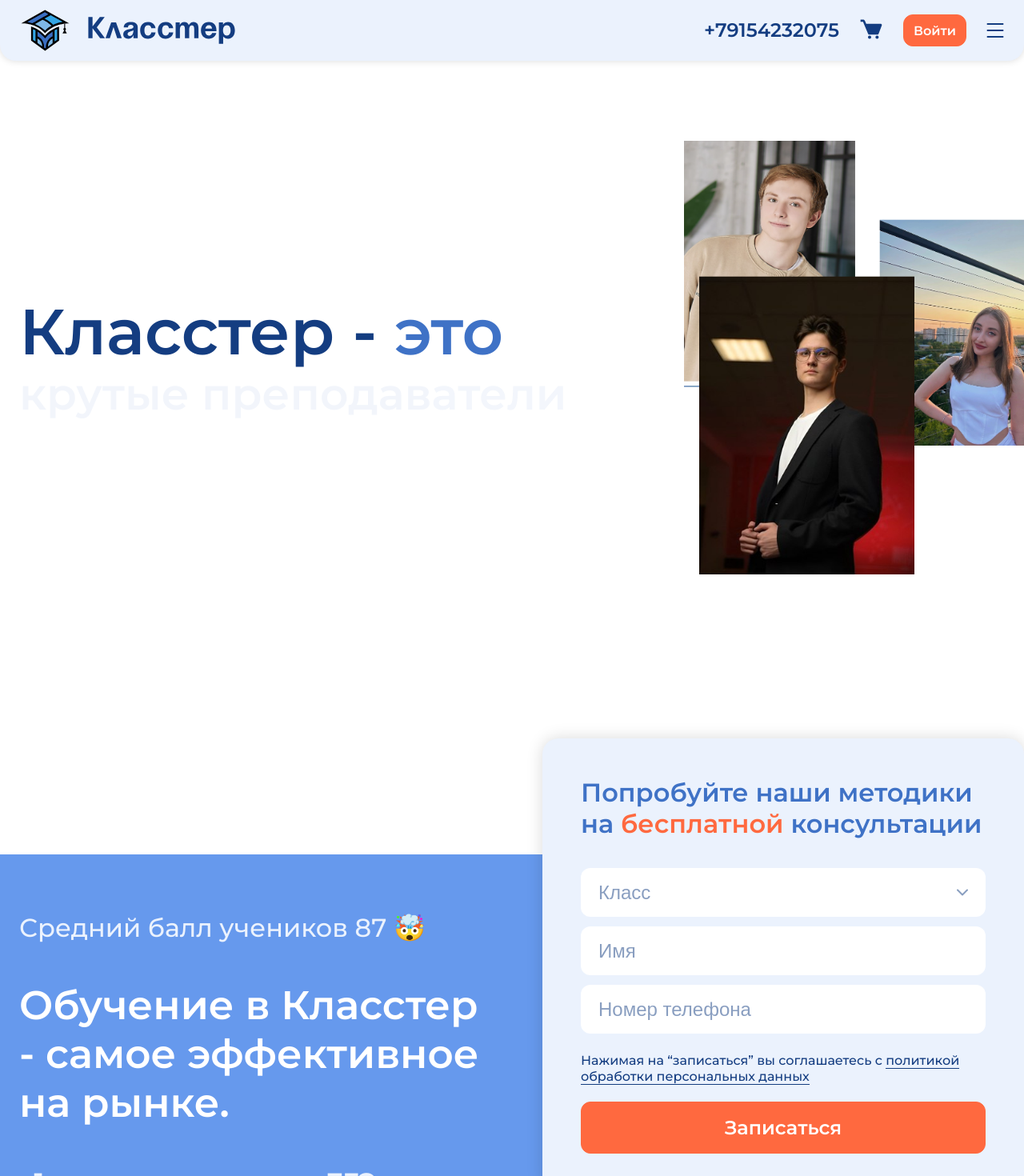
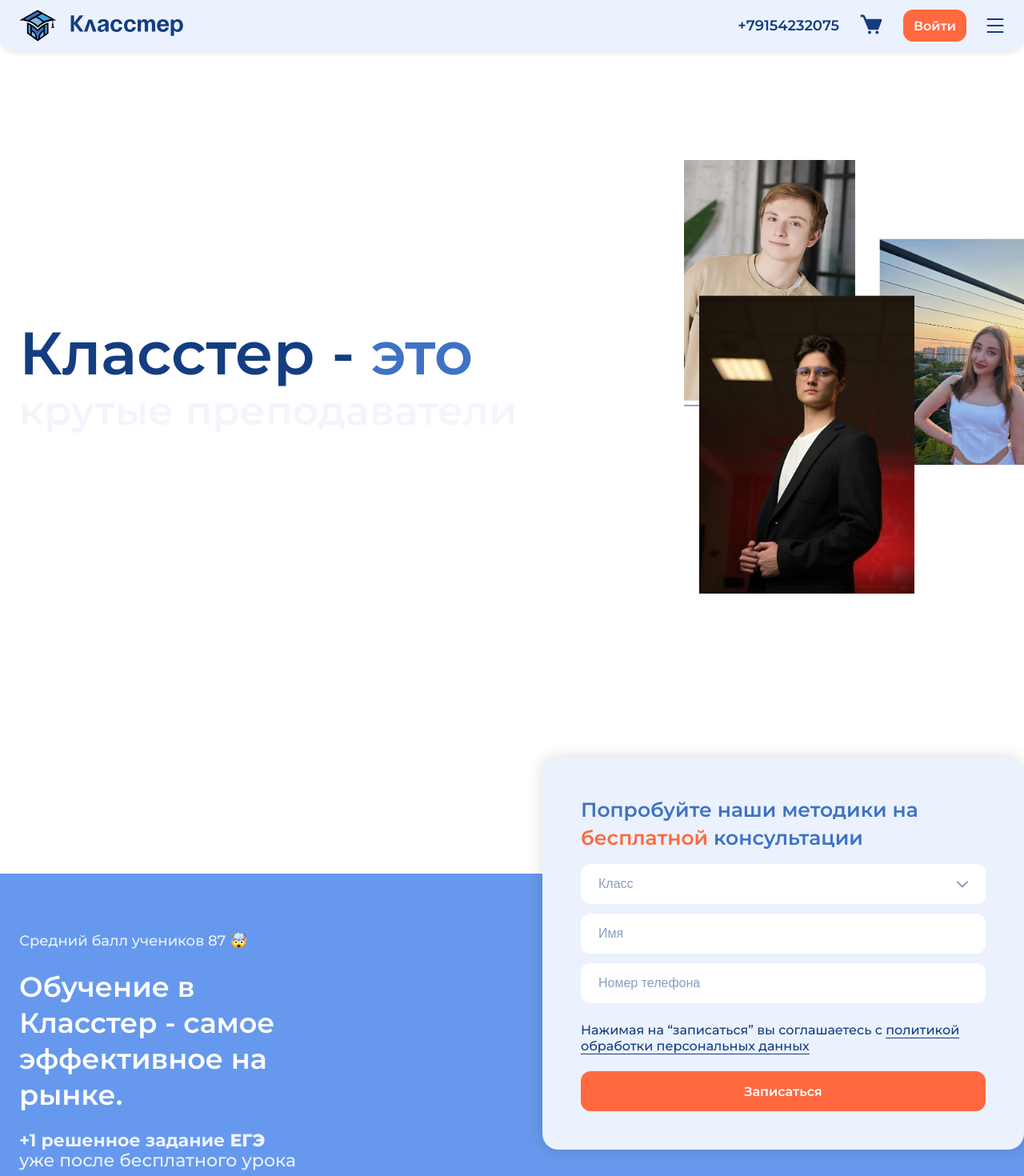
Before and after one commit to fayzullayevelmurod/Classer, a React (Vite) app: page / in a window 1280 px wide. Shown: the top 1470 px of the page at 80% size. Built offline with nearby package versions, Linux system fonts and the light colour scheme.

Commit message:
header fixed added

```diff
--- a/src/components/Button/buttons.scss
+++ b/src/components/Button/buttons.scss
@@ -5,10 +5,10 @@
 	border: 1px solid #FF693F;
 	transition: all .2s linear;
 	font-family: 'Montserrat', sans-serif;
-	font-size: 24px;
+	font-size: 16px;
 	font-weight: 600;
 	color: #fff;
-	height: 65px;
+	height: 50px;
 	display: flex;
 	align-items: center;
 	justify-content: center;
--- a/src/components/Header/Header.scss
+++ b/src/components/Header/Header.scss
@@ -1,4 +1,11 @@
 header {
+	position: fixed;
+	width: 100%;
+	top: 0;
+	left: 50%;
+	transform: translateX(-50%);
+	z-index: 1000;
+
 	.menu-bars {
 		display: none;
 		width: 24px;
@@ -25,8 +32,8 @@ header {
 	}
 
 	.header-logo {
-		width: 272px;
-		height: 52px;
+		width: 205px;
+		height: 40px;
 
 		img {
 			width: 100%;
@@ -35,7 +42,7 @@ header {
 	}
 
 	.orange-btn {
-		height: 57px;
+		height: 45px;
 	}
 
 	.nav-list {
@@ -44,9 +51,9 @@ header {
 	}
 
 	.nav-link {
-		font-size: 24px;
+		font-size: 16px;
+		line-height: 17px;
 		font-weight: 600;
-		line-height: 29.26px;
 		color: #143D81;
 		transition: all .2s linear;
 
@@ -61,9 +68,9 @@ header {
 		gap: 24px;
 
 		.tel {
-			font-size: 24px;
+			font-size: 18px;
 			font-weight: 600;
-			line-height: 29.26px;
+			line-height: 25px;
 			color: #143D81;
 			transition: all .2s linear;
 
@@ -110,9 +117,10 @@ header {
 			padding: 24px;
 			height: 100%;
 			right: -100%;
-			top: 78px;
+			top: 55px;
 			width: 70%;
 			z-index: 200;
+			height: 100vh;
 			padding-top: 60px;
 			transition: all .2s linear;
 
@@ -166,10 +174,5 @@ header {
 		.nav-list {
 			gap: 12px;
 		}
-
-		.nav-link {
-			font-size: 16px;
-			line-height: 17px;
-		}
 	}
 }
--- a/src/components/HeroSection/HeroSection.scss
+++ b/src/components/HeroSection/HeroSection.scss
@@ -1,3 +1,7 @@
+main {
+	margin-top: 100px;
+}
+
 .intro {
 	padding-top: 100px;
 
@@ -44,9 +48,9 @@
 	}
 
 	&-title {
-		font-size: 100px;
+		font-size: 75px;
 		font-weight: 600;
-		line-height: 146.28px;
+		line-height: 85px;
 		color: #143D81;
 
 		span {
@@ -57,7 +61,8 @@
 	.animated-text {
 		color: #3F72C6;
 		font-weight: 600;
-		font-size: 65px;
+		font-size: 50px;
+		line-height: 60px;
 		white-space: nowrap;
 	}
 
@@ -65,7 +70,7 @@
 	.consultations {
 		margin-top: 350px;
 		background: #6699ED;
-		padding: 72px 0;
+		padding: 72px 0 120px 0;
 		color: #fff;
 
 		.container {
@@ -80,29 +85,30 @@
 		}
 
 		.students-score {
-			font-size: 32px;
+			font-size: 18px;
 			font-weight: 500;
-			line-height: 39.01px;
+			line-height: 25px;
 			color: #EBF2FD;
 		}
 
 		&-info__title {
-			font-size: 50px;
+			font-size: 35px;
 			font-weight: 600;
-			line-height: 60.95px;
-			padding: 48px 0;
+			line-height: 45px;
+			padding: 22px 0;
+			max-width: 60%;
 		}
 
 		.desc {
 			color: #EBF2FD;
-			font-size: 32px;
+			font-size: 22px;
 			font-weight: 500;
-			line-height: 39.01px;
+			line-height: 25px;
 
 			span {
-				font-size: 32px;
+				font-size: 22px;
 				font-weight: 700;
-				line-height: 39.01px;
+				line-height: 25px;
 			}
 
 			.bold {
@@ -122,11 +128,11 @@
 		}
 
 		&-form__title {
-			font-size: 32px;
+			font-size: 25px;
 			font-weight: 600;
-			line-height: 39.01px;
+			line-height: 35px;
 			color: #3F72C6;
-			padding-bottom: 36px;
+			padding-bottom: 15px;
 
 			span {
 				color: #FF693F;
@@ -189,9 +195,9 @@
 			.select-option {
 				cursor: pointer;
 				user-select: none;
-				font-size: 24px;
+				font-size: 16px;
 				font-weight: 500;
-				line-height: 29.26px;
+				line-height: 19px;
 				color: #143D81;
 			}
 		}
@@ -200,11 +206,6 @@
 
 // media
 @media screen and (max-width: 1650px) {
-	.intro-title {
-		font-size: 80px;
-		line-height: 90px;
-	}
-
 	.intro-content {
 		max-width: 684px;
 		min-width: 684px;
@@ -220,11 +221,6 @@
 		&.reviews-img {
 			width: 600px;
 		}
-	}
-
-	.intro .animated-text {
-		font-size: 55px;
-		line-height: 65px;
 	}
 }
 
@@ -271,16 +267,12 @@
 	}
 
 	.intro .consultations {
-		margin-bottom: 515px;
+		margin-bottom: 390px;
 		margin-top: 75px;
 	}
 
 	.intro .consultations-info {
 		max-width: 100%;
-	}
-
-	.intro .consultations-info__title {
-		padding: 24px 0;
 	}
 
 	.intro .consultations .desc {
@@ -371,4 +363,8 @@
 	.intro .intro-img__box {
 		height: 340px;
 	}
+
+	.intro {
+		padding-top: 50px;
+	}
 }
--- a/src/index.css
+++ b/src/index.css
@@ -75,12 +75,12 @@ body {
 }
 
 .form-control {
-	font-size: 24px;
+	font-size: 16px;
 	font-weight: 500;
-	line-height: 29.26px;
+	line-height: 19px;
 	color: #143D81;
 	padding: 22px;
-	height: 61px;
+	height: 50px;
 	border: none;
 	border-radius: 12px;
 	width: 100%;
@@ -125,4 +125,8 @@ body {
 		height: 43px;
 		font-size: 16px;
 	}
+
+	main {
+		margin-top: 80px;
+	}
 }
--- a/src/pages/HomePage.jsx
+++ b/src/pages/HomePage.jsx
@@ -3,9 +3,11 @@ import { Header, HeroSection } from '../components'
 
 export const HomePage = () => {
 	return (
-		<>
-			<Header />
-			<HeroSection />
-		</>
-	)
+    <>
+      <Header />
+      <main>
+        <HeroSection />
+      </main>
+    </>
+  );
 }
```
